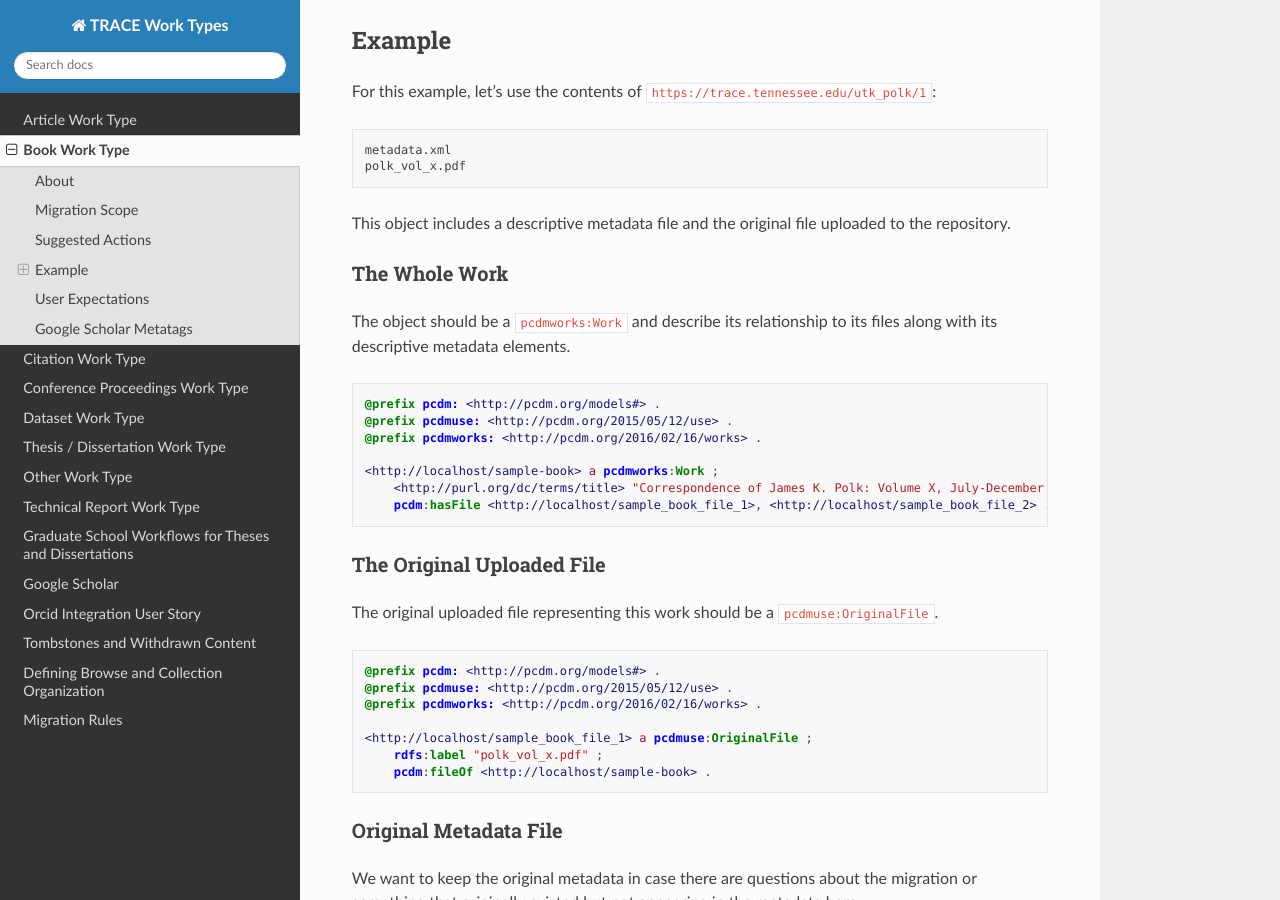
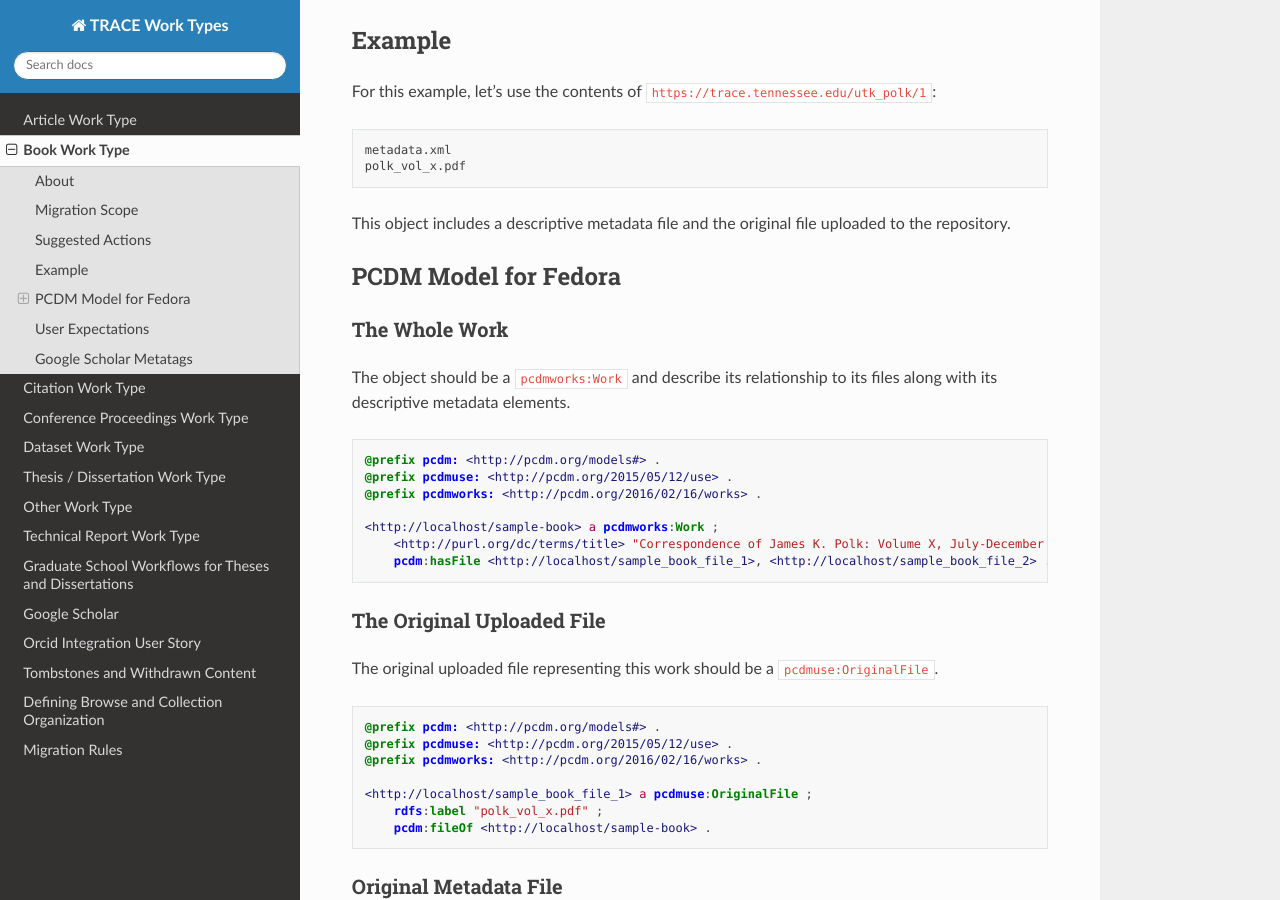
Before and after one commit to utkdigitalinitiatives/trace_work_types_planning, a Sphinx documentation site: the page built from docs/source/contents/book.rst, in a window 1280 px wide and 900 px high, scrolled down 9033 px. Built offline with Sphinx 7.4.7 and the Read the Docs theme 2.0.0, drawn with Linux system fonts in a browser that asks for light colours.

Commit message:
Add missing headings.

```diff
--- a/docs/source/contents/book.rst
+++ b/docs/source/contents/book.rst
@@ -533,6 +533,9 @@ For this example, let's use the contents of :code:`https://trace.tennessee.edu/u
 
 This object includes a descriptive metadata file and the original file uploaded to the repository.
 
+PCDM Model for Fedora
+---------------------
+
 ==============
 The Whole Work
 ==============
```
